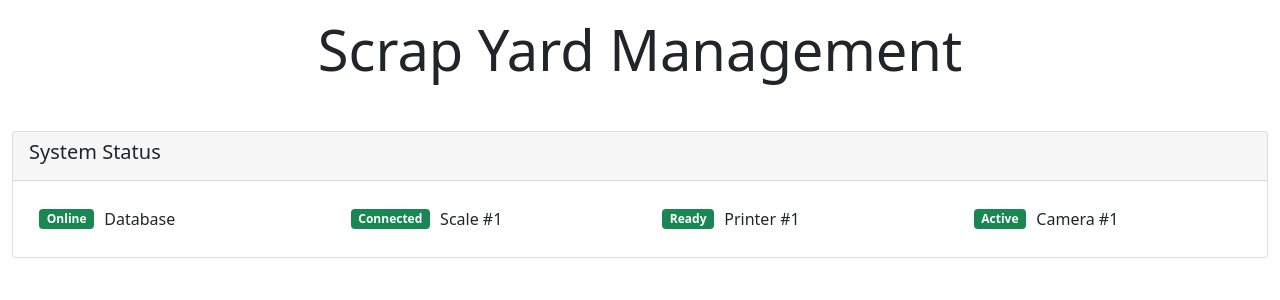
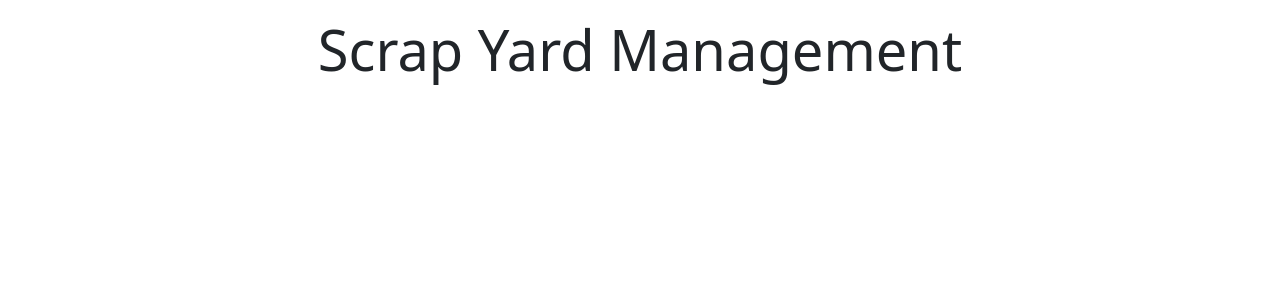
Before and after one commit to dtenney/scrapyard, a Flask app: page / in a window 1280 px wide. Shown: the part 56-356 px from the top of the page. Run offline with Flask 3, Linux system fonts and the light colour scheme; the visitor is signed in with stand-in values (Sample User, id 1); data comes from the database, SQL or seed files in the repository; some libraries are stand-ins or nearby versions.

Commit message:
Remove system status card from main dashboard

```diff
--- a/app/templates/dashboard.html
+++ b/app/templates/dashboard.html
@@ -76,43 +76,7 @@
     {% endif %}
 </div>
 
-<div class="row mt-5">
-    <div class="col-12">
-        <div class="card">
-            <div class="card-header">
-                <h5>System Status</h5>
-            </div>
-            <div class="card-body">
-                <div class="row">
-                    <div class="col-md-3">
-                        <div class="status-indicator">
-                            <span class="badge bg-success">Online</span>
-                            <span>Database</span>
-                        </div>
-                    </div>
-                    <div class="col-md-3">
-                        <div class="status-indicator">
-                            <span class="badge bg-success">Connected</span>
-                            <span>Scale #1</span>
-                        </div>
-                    </div>
-                    <div class="col-md-3">
-                        <div class="status-indicator">
-                            <span class="badge bg-success">Ready</span>
-                            <span>Printer #1</span>
-                        </div>
-                    </div>
-                    <div class="col-md-3">
-                        <div class="status-indicator">
-                            <span class="badge bg-success">Active</span>
-                            <span>Camera #1</span>
-                        </div>
-                    </div>
-                </div>
-            </div>
-        </div>
-    </div>
-</div>
+
 {% endblock %}
 
 {% block scripts %}
```
